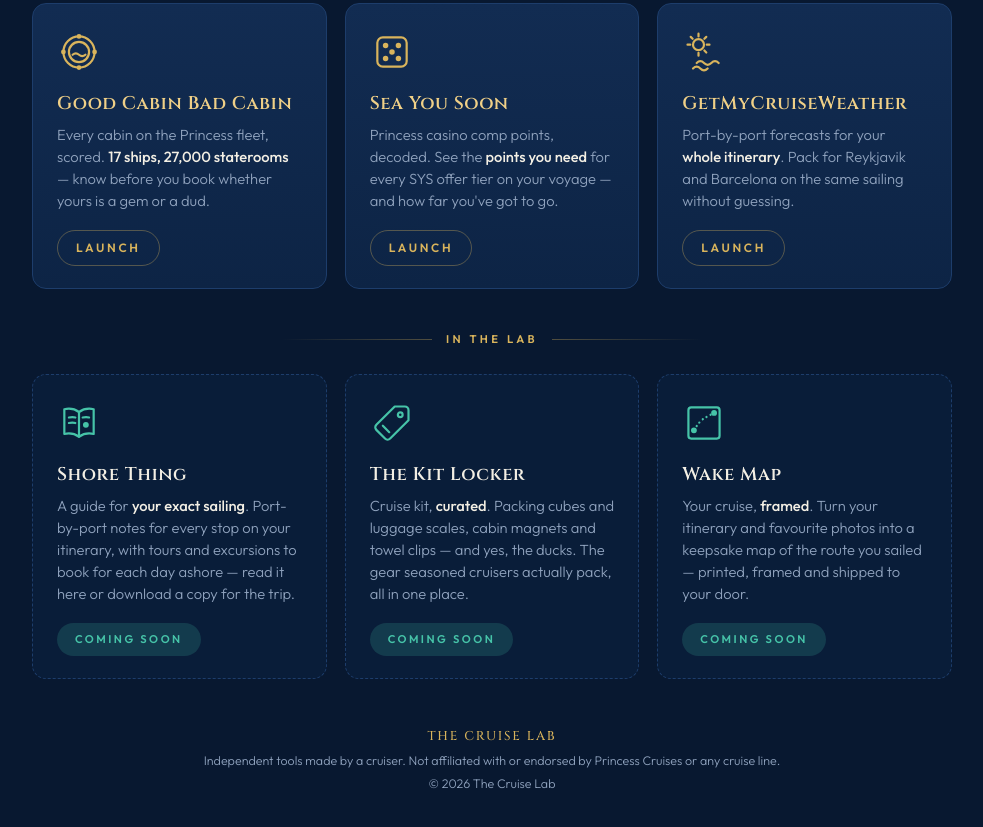
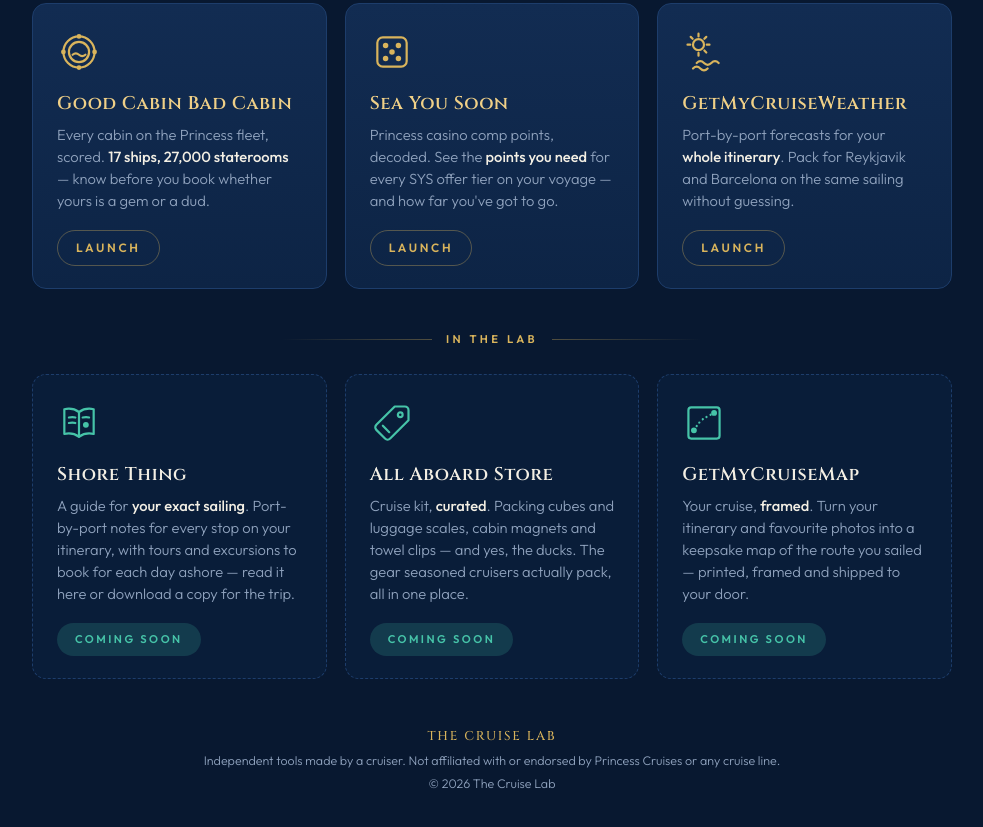
Before and after one commit to sbrodie1978/thecruiselab, a plain HTML site: page hub/index.html in a window 1280 px wide. Shown: the part 479-1306 px from the top of the page, without its empty margins (148-1131 px from the left). Drawn offline with Linux system fonts and the light colour scheme.

Commit message:
Hub: finalise In the Lab names — All Aboard Store, GetMyCruiseMap; master context rev 9

```diff
--- a/hub/index.html
+++ b/hub/index.html
@@ -268,7 +268,7 @@
         <circle cx="33" cy="15" r="2.6"/>
         <path d="M14 27 l7 7"/>
       </svg>
-      <h2>The Kit Locker</h2>
+      <h2>All Aboard Store</h2>
       <p>Cruise kit, <strong>curated</strong>. Packing cubes and luggage scales, cabin magnets and towel clips — and yes, the ducks. The gear seasoned cruisers actually pack, all in one place.</p>
       <span class="chip">Coming soon</span>
     </div>
@@ -281,7 +281,7 @@
         <circle cx="13" cy="32" r="2" fill="currentColor"/>
         <circle cx="35" cy="13" r="2" fill="currentColor"/>
       </svg>
-      <h2>Wake Map</h2>
+      <h2>GetMyCruiseMap</h2>
       <p>Your cruise, <strong>framed</strong>. Turn your itinerary and favourite photos into a keepsake map of the route you sailed — printed, framed and shipped to your door.</p>
       <span class="chip">Coming soon</span>
     </div>
```
Also changed, not shown: 1 other file.
